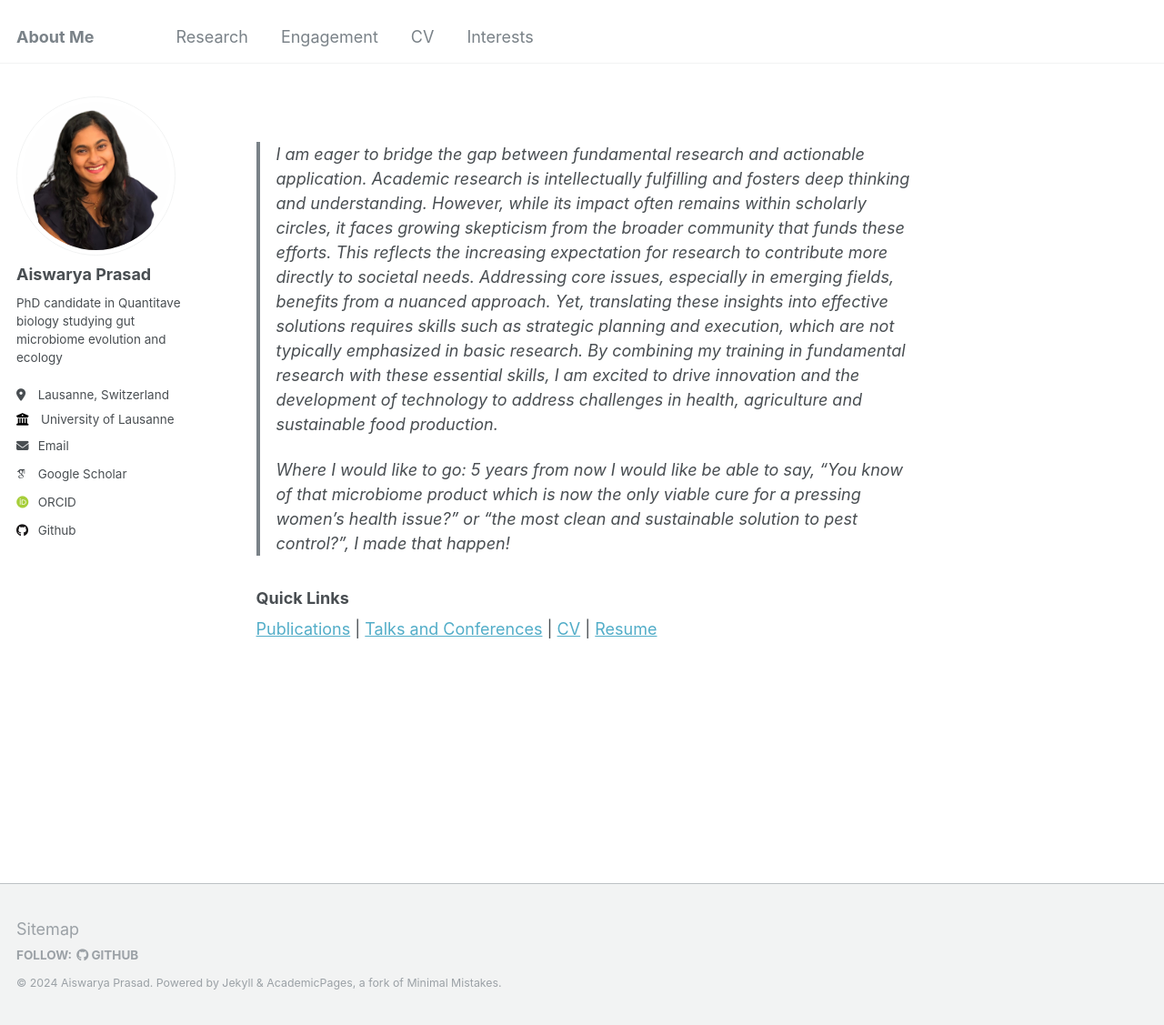
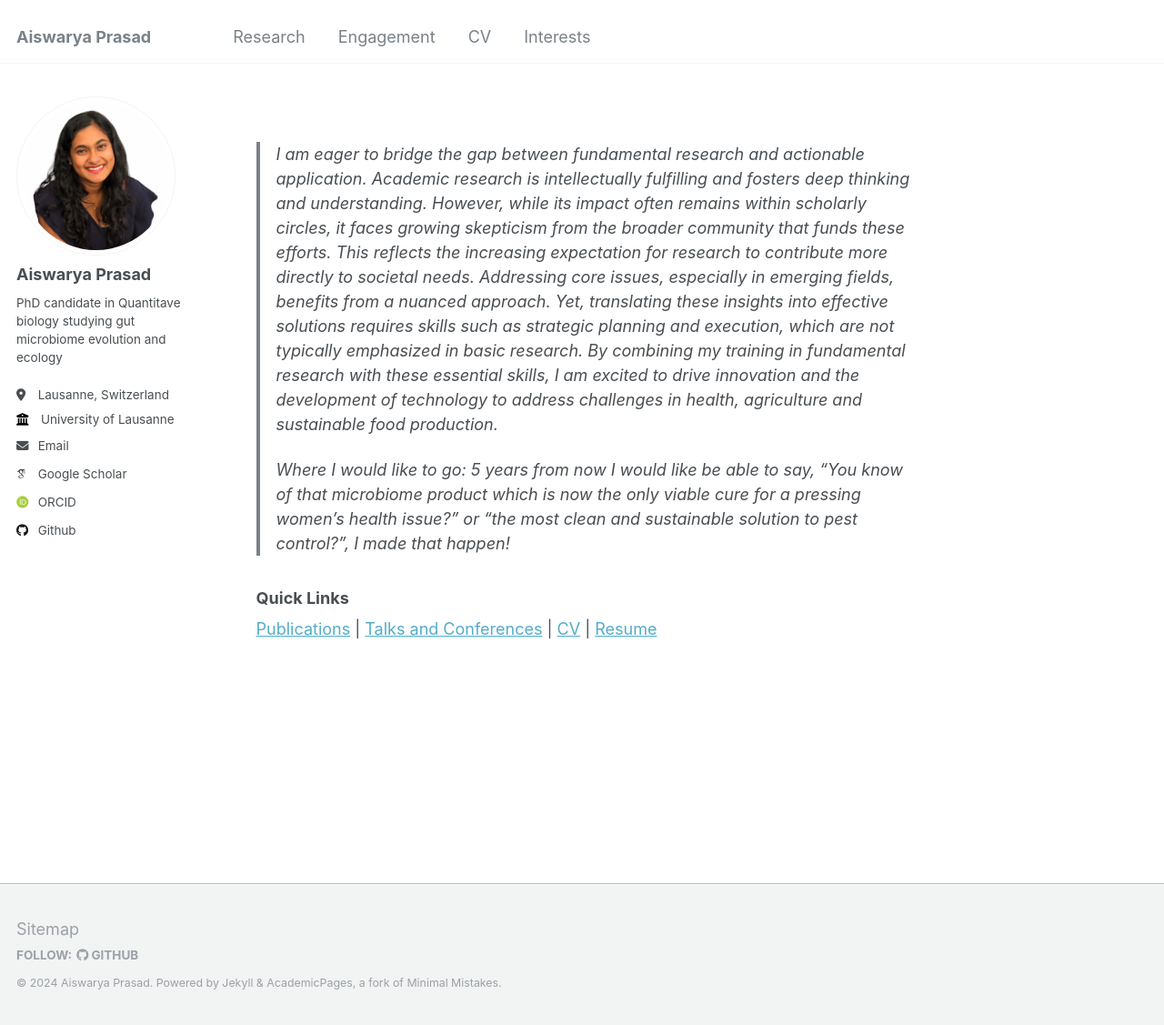
Before and after one commit to Aiswarya-prasad/aiswarya-prasad.github.io, a Jekyll site: the page built from _pages/about.md, in a window 1280 px wide and 1127 px high. Shown: the whole window at 91% size. Built offline with Jekyll 4.4.1, drawn with Linux system fonts in a browser that asks for light colours; some web fonts are replaced.

Commit message:
Syntax change, squash commit later or just ignore.

```diff
--- a/_config.yml
+++ b/_config.yml
@@ -8,7 +8,7 @@
 
 # Basic Site Settings
 locale                   : "en-US"
-title                    : "About Me"
+title                    : "Aiswarya Prasad"
 title_separator          : "-"
 name                     : &name "Aiswarya Prasad"
 description              : &description "Personal webpage made by Aiswarya to document research, projects and other interests."
```
